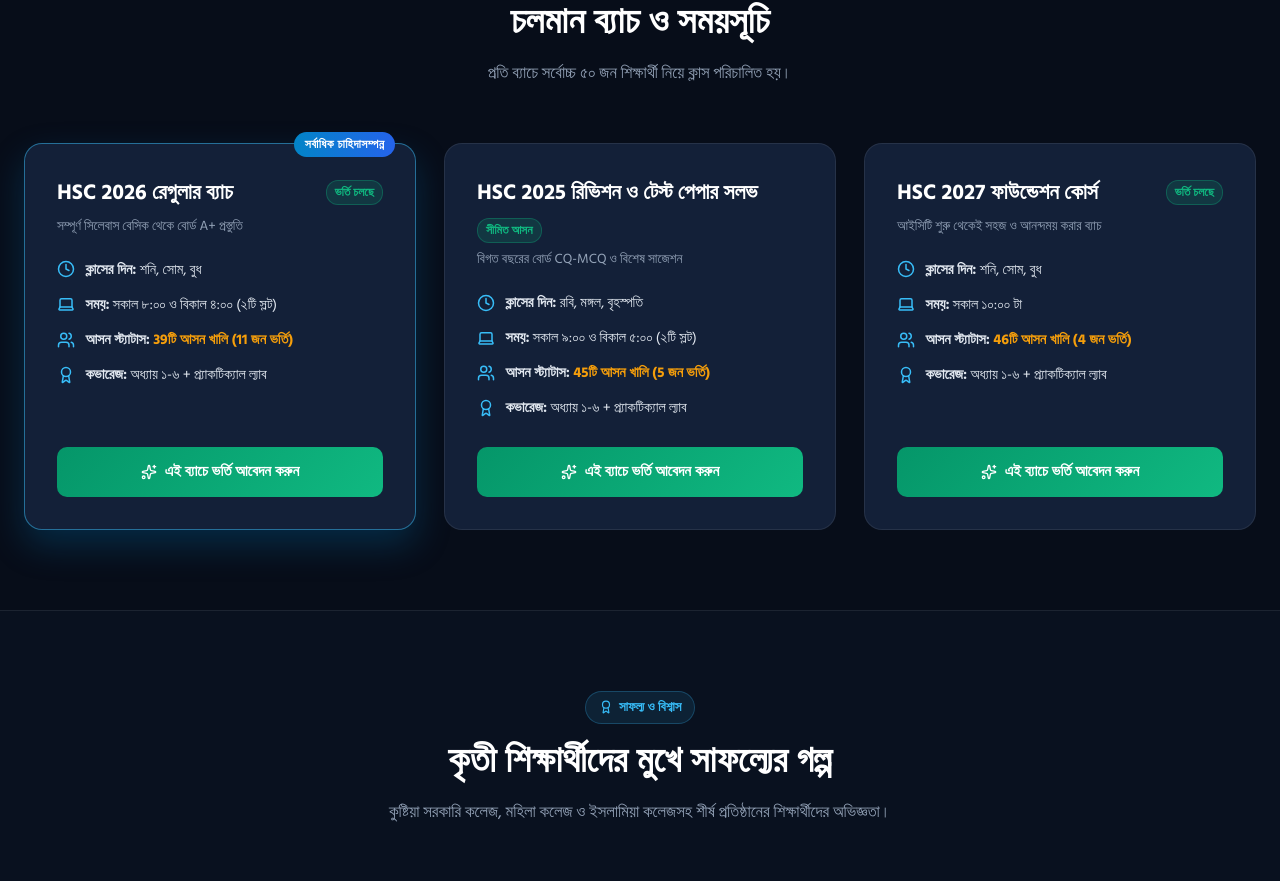
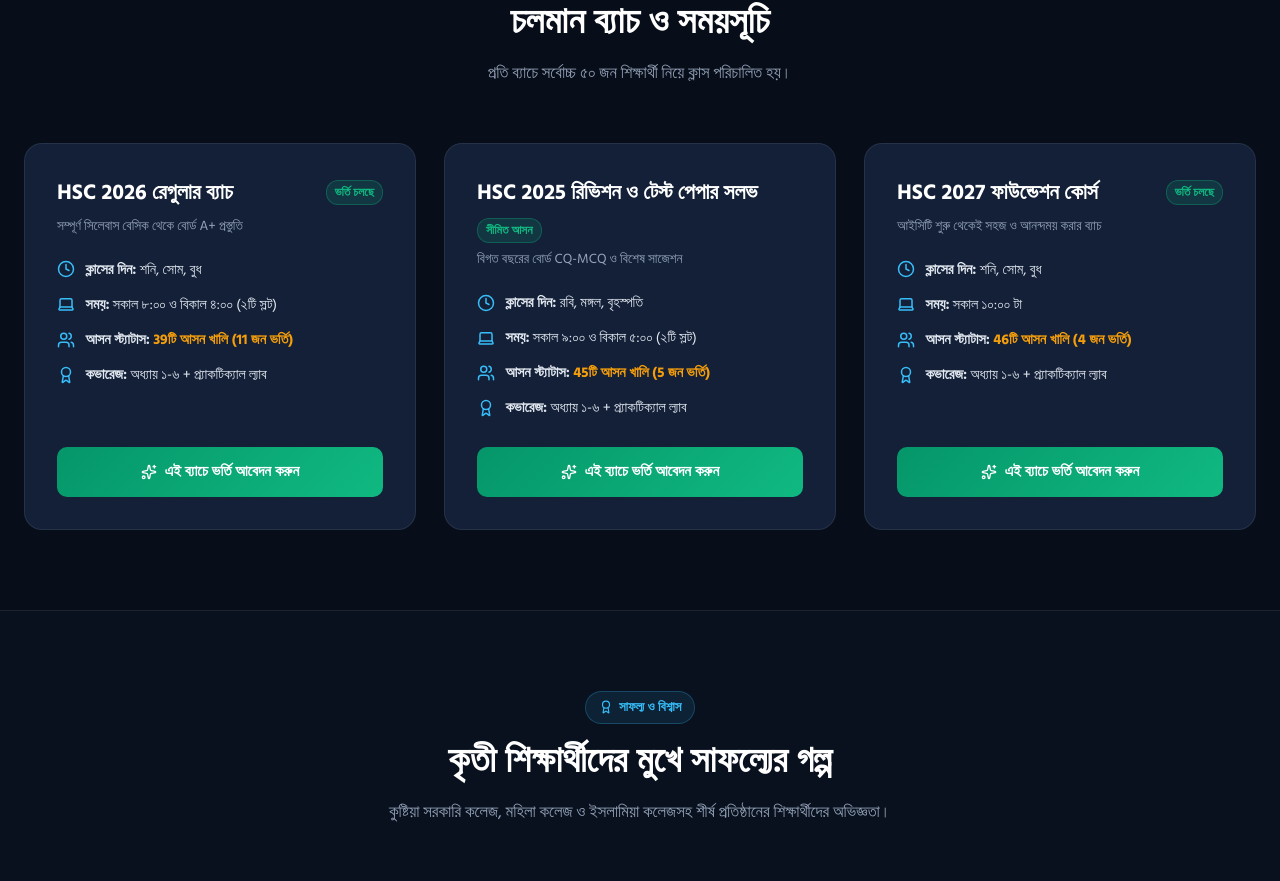
Before and after one commit to marufjarvis/coaching-pro, a React (Vite) app: page / in a window 1280 px wide. Shown: the part 3871-4752 px from the top of the page. Built offline with nearby package versions, Linux system fonts and the light colour scheme; no server answers.

Commit message:
fix(landing): remove Most Popular / সর্বাধিক চাহিদাসম্পন্ন badge from batch cards

```diff
--- a/src/LandingPage.jsx
+++ b/src/LandingPage.jsx
@@ -1234,11 +1234,7 @@ function LandingPage({
 
           <div className="batches-grid">
             {currentBatches.map((batch, bIdx) => (
-              <div key={batch.id || bIdx} className={`batch-card ${batch.featured ? 'featured' : ''}`}>
-                {batch.featured && (
-                  <span className="batch-featured-tag">{isEn ? 'Most Popular' : 'সর্বাধিক চাহিদাসম্পন্ন'}</span>
-                )}
-
+              <div key={batch.id || bIdx} className="batch-card">
                 <div className="batch-header">
                   <div style={{ display: 'flex', alignItems: 'center', justifyContent: 'space-between', gap: '8px', flexWrap: 'wrap', marginBottom: '6px' }}>
                     <h3 className="batch-title" style={{ margin: 0 }}>{batch.title}</h3>
```
